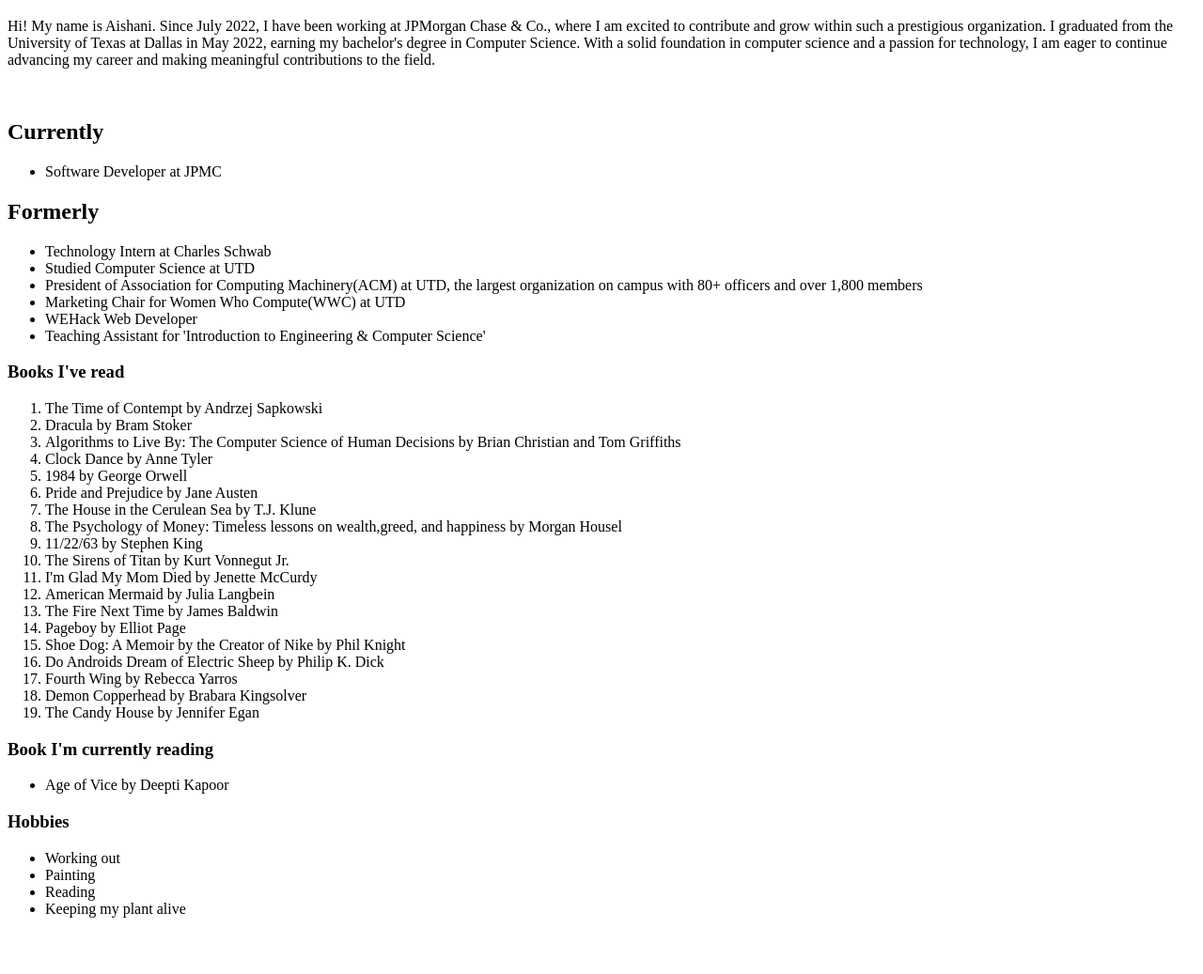
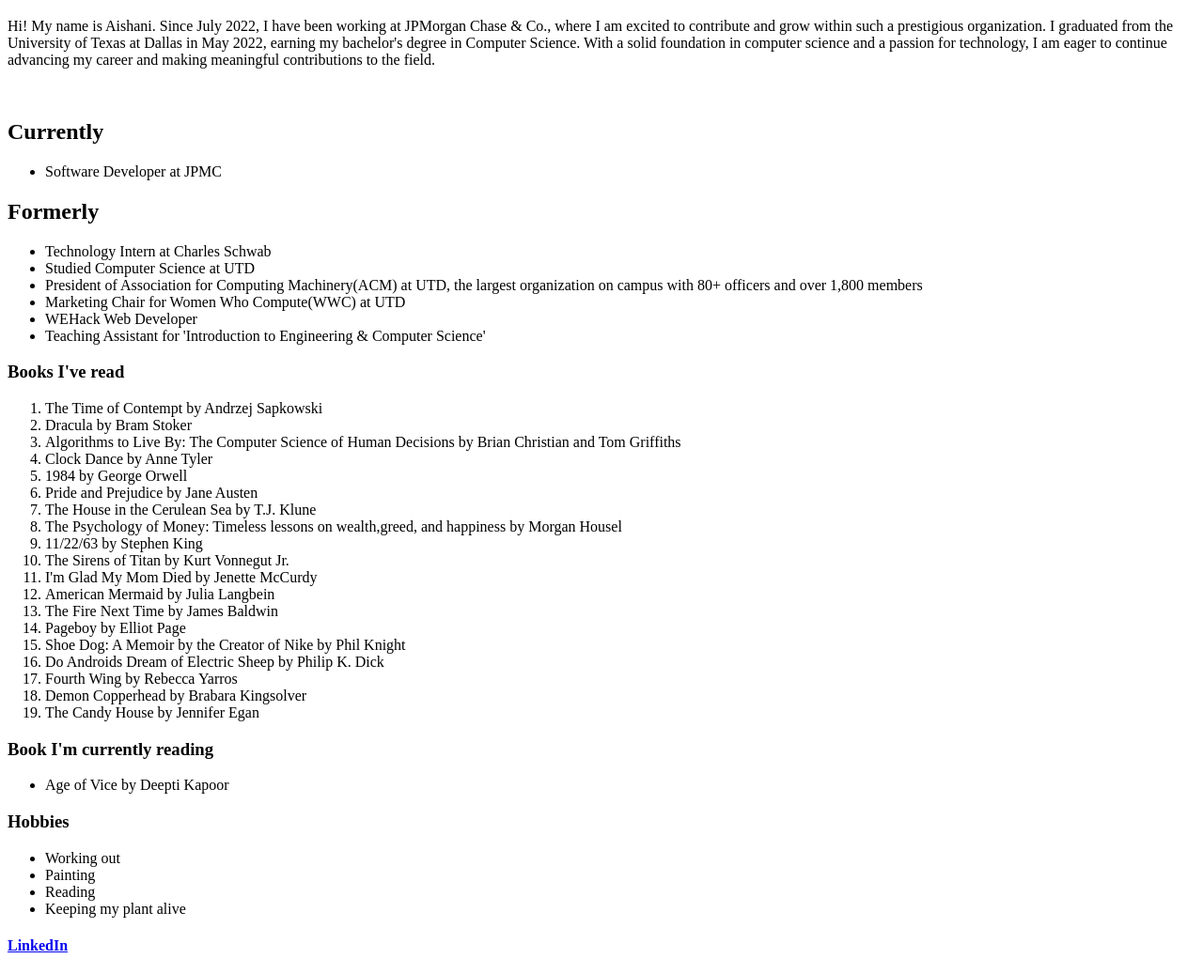
Before and after one commit to aishanids/supersimple-website, a plain HTML site: page index.html in a window 1280 px wide. Shown: the part 61-1098 px from the top of the page at 94% size. Before the commit the page ends 1054 px from the top, so only its background shows below. Drawn offline with Linux system fonts and the light colour scheme.

Commit message:
LinkedIn

```diff
--- a/index.html
+++ b/index.html
@@ -52,5 +52,7 @@
 		<li>Painting</li>
 		<li>Reading</li>
 		<li>Keeping my plant alive</li>
+	</ul>
+	<a href="https://www.linkedin.com/in/aishani-de-sirkar-9222a7170/"><h4>LinkedIn</h4></a>
 </body>
 </html>
```
